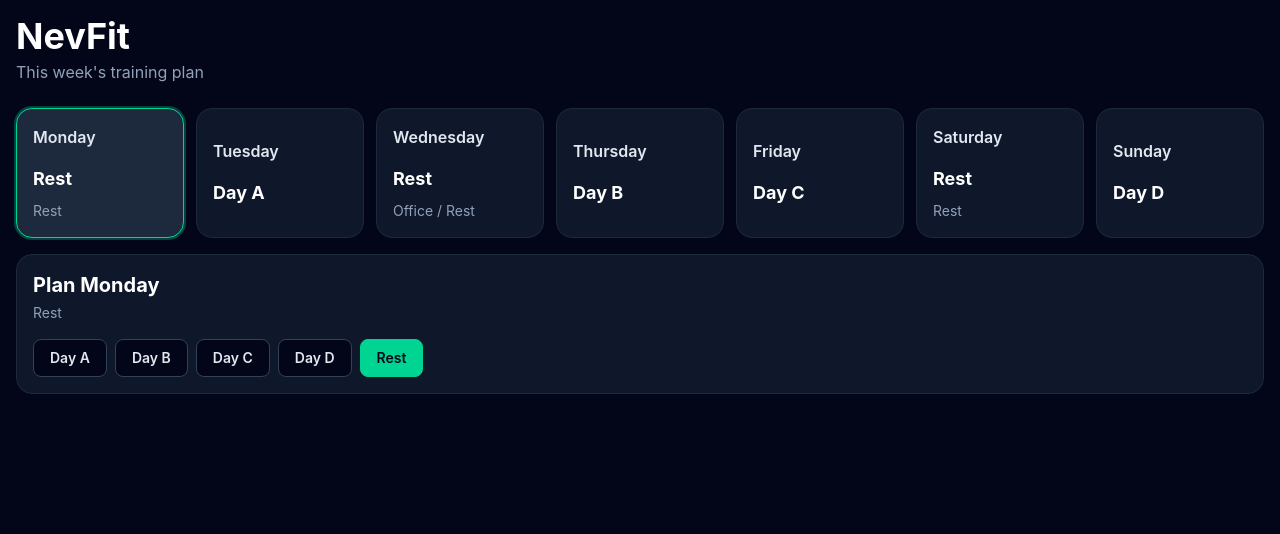
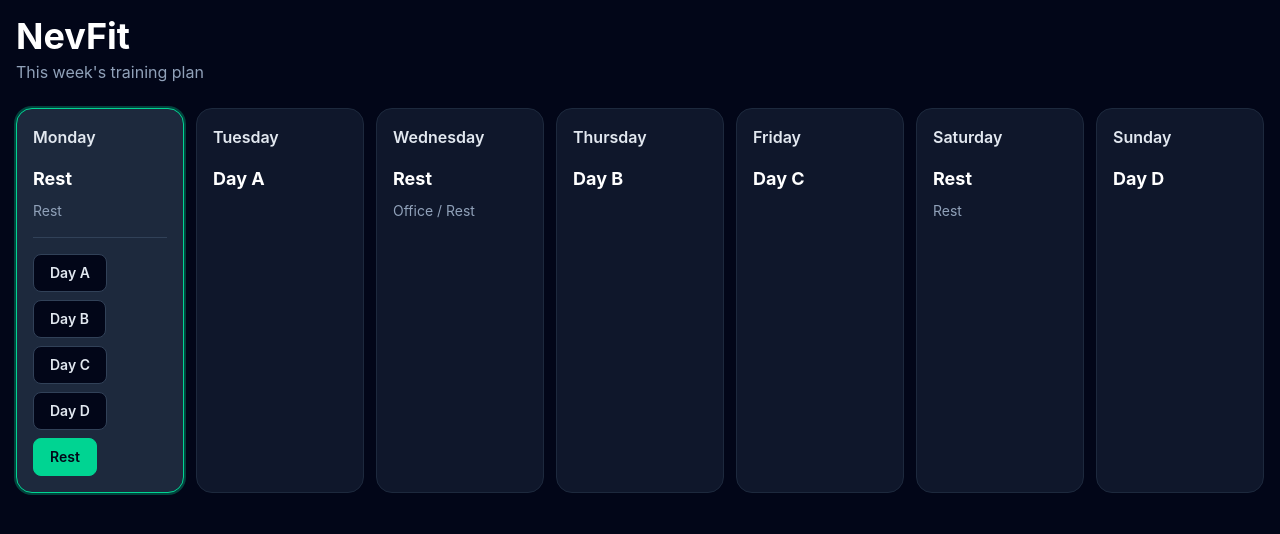
Before and after one commit to nevinbutcher-prog/nevfit, a React (Vite) app: page / in a window 1280 px wide. Shown: the top 534 px of the page. Built offline with nearby package versions, Linux system fonts and the light colour scheme.

Commit message:
feat: persist schedule and separate workout mode
- save/load weekly schedule from localStorage
- move planning actions into selected day cards
- remove bottom planning panel
- add dedicated workout screen with back navigation
- preserve active workout progress when switching views

```diff
--- a/src/App.jsx
+++ b/src/App.jsx
@@ -2,6 +2,8 @@ import { useState } from "react";
 import { exerciseCatalog } from "./data/exerciseCatalog";
 import { routineDays } from "./data/routineDays";
 import { weekSchedule } from "./data/weekSchedule";
+
+const SCHEDULE_STORAGE_KEY = "nevfit_schedule";
 
 const routineOptions = [
   { id: "day-a", label: "Day A" },
@@ -16,6 +18,46 @@ const getRoutineDay = (routineDayId) =>
 
 const getExercise = (exerciseId) =>
   exerciseCatalog.find((exercise) => exercise.id === exerciseId);
+
+const validRoutineDayIds = new Set(routineDays.map((day) => day.id));
+
+function isValidSchedule(value) {
+  return (
+    Array.isArray(value) &&
+    value.length === weekSchedule.length &&
+    value.every((day, index) => {
+      const defaultDay = weekSchedule[index];
+
+      return (
+        day &&
+        day.id === defaultDay.id &&
+        day.label === defaultDay.label &&
+        (day.routineDayId === null || validRoutineDayIds.has(day.routineDayId)) &&
+        typeof day.note === "string"
+      );
+    })
+  );
+}
+
+function loadStoredSchedule() {
+  try {
+    const storedSchedule = window.localStorage.getItem(SCHEDULE_STORAGE_KEY);
+
+    if (!storedSchedule) {
+      return weekSchedule;
+    }
+
+    const parsedSchedule = JSON.parse(storedSchedule);
+
+    return isValidSchedule(parsedSchedule) ? parsedSchedule : weekSchedule;
+  } catch {
+    return weekSchedule;
+  }
+}
+
+function persistSchedule(schedule) {
+  window.localStorage.setItem(SCHEDULE_STORAGE_KEY, JSON.stringify(schedule));
+}
 
 function createWorkoutSession(scheduleDay, routineDay) {
   return {
@@ -37,17 +79,14 @@ function createWorkoutSession(scheduleDay, routineDay) {
 }
 
 function App() {
-  const [schedule, setSchedule] = useState(weekSchedule);
+  const [schedule, setSchedule] = useState(loadStoredSchedule);
   const [selectedDayId, setSelectedDayId] = useState(weekSchedule[0]?.id ?? null);
   const [activeWorkoutSession, setActiveWorkoutSession] = useState(null);
-
-  function getSelectedScheduleDay() {
-    return schedule.find((day) => day.id === selectedDayId);
-  }
+  const [viewMode, setViewMode] = useState("planner");
 
   function assignRoutineToDay(dayId, routineDayId) {
-    setSchedule((currentSchedule) =>
-      currentSchedule.map((day) =>
+    setSchedule((currentSchedule) => {
+      const nextSchedule = currentSchedule.map((day) =>
         day.id === dayId
           ? {
               ...day,
@@ -55,16 +94,36 @@ function App() {
               note: routineDayId ? "" : "Rest",
             }
           : day,
-      ),
       );
+
+      persistSchedule(nextSchedule);
+
+      return nextSchedule;
+    });
 
     if (!routineDayId && activeWorkoutSession?.scheduleDayId === dayId) {
       setActiveWorkoutSession(null);
+      setViewMode("planner");
     }
   }
 
   function openWorkout(scheduleDay, routineDay) {
-    setActiveWorkoutSession(createWorkoutSession(scheduleDay, routineDay));
+    setActiveWorkoutSession((currentSession) => {
+      if (
+        currentSession?.scheduleDayId === scheduleDay.id &&
+        currentSession?.routineDayId === routineDay.id
+      ) {
+        return currentSession;
+      }
+
+      return createWorkoutSession(scheduleDay, routineDay);
+    });
+    setViewMode("workout");
+  }
+
+  function closeWorkout() {
+    setActiveWorkoutSession(null);
+    setViewMode("planner");
   }
 
   function updateSetValue(exerciseId, setNumber, field, value) {
@@ -93,8 +152,6 @@ function App() {
     });
   }
 
-  const selectedDay = getSelectedScheduleDay();
-  const selectedRoutineDay = getRoutineDay(selectedDay?.routineDayId);
   const activeWorkoutDay = schedule.find(
     (day) => day.id === activeWorkoutSession?.scheduleDayId,
   );
@@ -108,9 +165,11 @@ function App() {
   return (
     <main className="min-h-screen bg-slate-950 p-4 text-white">
       <div className="mx-auto max-w-7xl">
+        {viewMode === "planner" ? (
+          <>
             <header className="mb-6">
               <h1 className="text-4xl font-bold">NevFit</h1>
-          <p className="text-slate-400 mt-1">This week&apos;s training plan</p>
+              <p className="mt-1 text-slate-400">This week&apos;s training plan</p>
             </header>
 
             <section className="grid gap-3 md:grid-cols-2 xl:grid-cols-7">
@@ -119,15 +178,22 @@ function App() {
                 const isSelected = day.id === selectedDayId;
 
                 return (
-              <button
+                  <article
                     key={day.id}
-                type="button"
-                onClick={() => setSelectedDayId(day.id)}
                     className={`min-h-32 rounded-2xl border p-4 text-left transition ${
                       isSelected
                         ? "border-emerald-400 bg-slate-800 ring-2 ring-emerald-400/30"
                         : "border-slate-800 bg-slate-900 hover:border-slate-600"
                     }`}
+                  >
+                    <button
+                      type="button"
+                      onClick={() =>
+                        setSelectedDayId((currentDayId) =>
+                          currentDayId === day.id ? null : day.id,
+                        )
+                      }
+                      className="block w-full text-left"
                     >
                       <h2 className="font-semibold text-slate-200">{day.label}</h2>
 
@@ -139,40 +205,18 @@ function App() {
                         <p className="mt-2 text-sm text-slate-400">{day.note}</p>
                       ) : null}
                     </button>
-            );
-          })}
-        </section>
 
-        {selectedDay ? (
-          <section className="mt-4 rounded-2xl border border-slate-800 bg-slate-900 p-4">
-            <div className="flex flex-col gap-4 md:flex-row md:items-center md:justify-between">
-              <div>
-                <h2 className="text-xl font-bold">Plan {selectedDay.label}</h2>
-                <p className="mt-1 text-sm text-slate-400">
-                  {selectedRoutineDay?.name ?? selectedDay.note ?? "Rest"}
-                </p>
-              </div>
-
-              {selectedRoutineDay ? (
-                <button
-                  type="button"
-                  onClick={() => openWorkout(selectedDay, selectedRoutineDay)}
-                  className="rounded-lg bg-emerald-400 px-4 py-2 font-semibold text-slate-950 transition hover:bg-emerald-300"
-                >
-                  Open Workout
-                </button>
-              ) : null}
-            </div>
-
-            <div className="mt-4 flex flex-wrap gap-2">
+                    {isSelected ? (
+                      <div className="mt-4 border-t border-slate-700 pt-4">
+                        <div className="flex flex-wrap gap-2">
                           {routineOptions.map((option) => {
-                const isAssigned = selectedDay.routineDayId === option.id;
+                            const isAssigned = day.routineDayId === option.id;
 
                             return (
                               <button
                                 key={option.label}
                                 type="button"
-                    onClick={() => assignRoutineToDay(selectedDay.id, option.id)}
+                                onClick={() => assignRoutineToDay(day.id, option.id)}
                                 className={`rounded-lg border px-4 py-2 text-sm font-semibold transition ${
                                   isAssigned
                                     ? "border-emerald-400 bg-emerald-400 text-slate-950"
@@ -184,11 +228,35 @@ function App() {
                             );
                           })}
                         </div>
+
+                        {routineDay ? (
+                          <button
+                            type="button"
+                            onClick={() => openWorkout(day, routineDay)}
+                            className="mt-4 w-full rounded-lg bg-emerald-400 px-4 py-2 font-semibold text-slate-950 transition hover:bg-emerald-300"
+                          >
+                            Open Workout
+                          </button>
+                        ) : null}
+                      </div>
+                    ) : null}
+                  </article>
+                );
+              })}
             </section>
+          </>
         ) : null}
 
-        {activeWorkoutSession && activeWorkoutDay && activeRoutineDay ? (
+        {viewMode === "workout" && activeWorkoutSession && activeWorkoutDay && activeRoutineDay ? (
           <section className="mt-4 rounded-2xl border border-slate-800 bg-slate-900 p-4">
+            <button
+              type="button"
+              onClick={() => setViewMode("planner")}
+              className="mb-4 rounded-lg border border-slate-700 px-4 py-2 font-semibold text-slate-200 transition hover:border-slate-500"
+            >
+              ← Back To Planner
+            </button>
+
             <div className="flex flex-col gap-4 border-b border-slate-800 pb-4 md:flex-row md:items-start md:justify-between">
               <div>
                 <h2 className="text-2xl font-bold">
@@ -203,7 +271,7 @@ function App() {
 
               <button
                 type="button"
-                onClick={() => setActiveWorkoutSession(null)}
+                onClick={closeWorkout}
                 className="rounded-lg border border-slate-700 px-4 py-2 font-semibold text-slate-200 transition hover:border-slate-500"
               >
                 Close Workout
```
Lines whose indentation alone changed are shown as unchanged.
